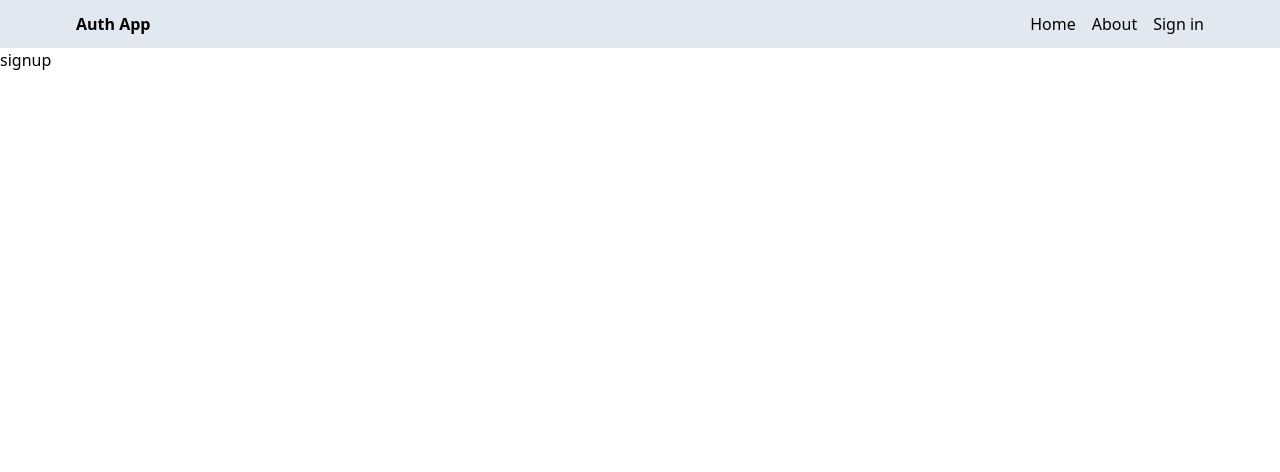
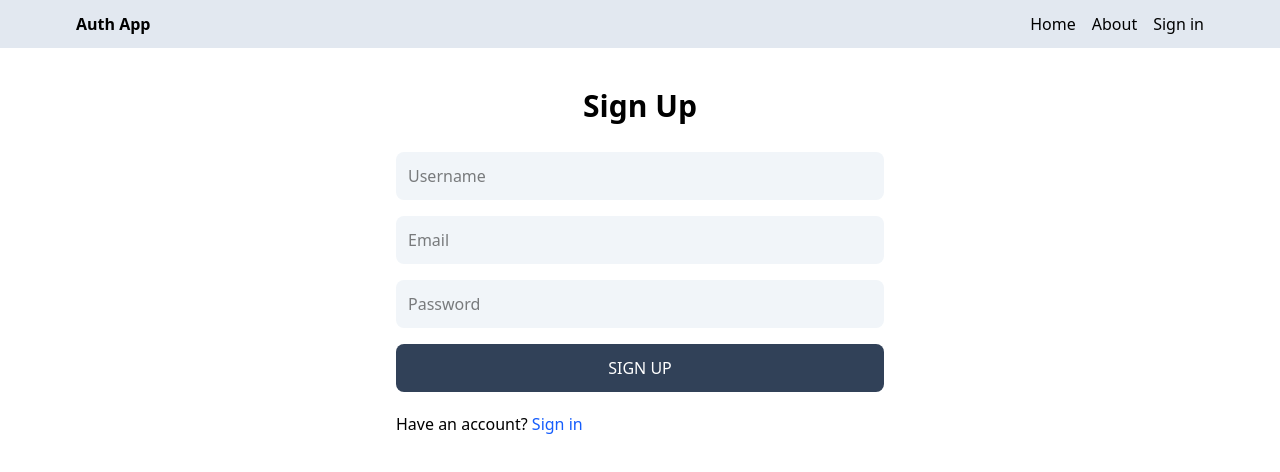
Before and after one commit to bwadhwa04/AuthApp, a React (Vite) app in the folder client/: page /sign-up in a window 1280 px wide. Shown: the top 472 px of the page. Built offline with nearby package versions, Linux system fonts and the light colour scheme.

Commit message:
created signup ui

```diff
--- a/client/src/pages/Signup.jsx
+++ b/client/src/pages/Signup.jsx
@@ -1,7 +1,37 @@
-import React from 'react'
+import React from "react";
+import {Link} from "react-router-dom";
 
 export default function Signup() {
   return (
-    <div>signup</div>
-  )
+    <div className="p-3 max-w-lg mx-auto">
+      <h1 className="text-3xl text-center font-semibold my-7">Sign Up</h1>
+      <form className="flex flex-col gap-4">
+        <input
+          type="text"
+          placeholder="Username"
+          id="username"
+          className="bg-slate-100 p-3 rounded-lg"
+        />
+        <input
+          type="email"
+          placeholder="Email"
+          id="email"
+          className="bg-slate-100 p-3 rounded-lg"
+        />
+        <input
+          type="password"
+          placeholder="Password"
+          id="password"
+          className="bg-slate-100 p-3 rounded-lg"
+        />
+        <button className="bg-slate-700 p-3 text-white rounded-lg uppercase hover:opacity-95 disabled:opacity-80">
+          Sign Up
+        </button>
+      </form>
+      <div className="mt-5">
+        <p>Have an account?<Link to='/sign-in'>
+        <span className="text-blue-600"> Sign in</span>
+      </Link></p></div>
+    </div>
+  );
 }
```
